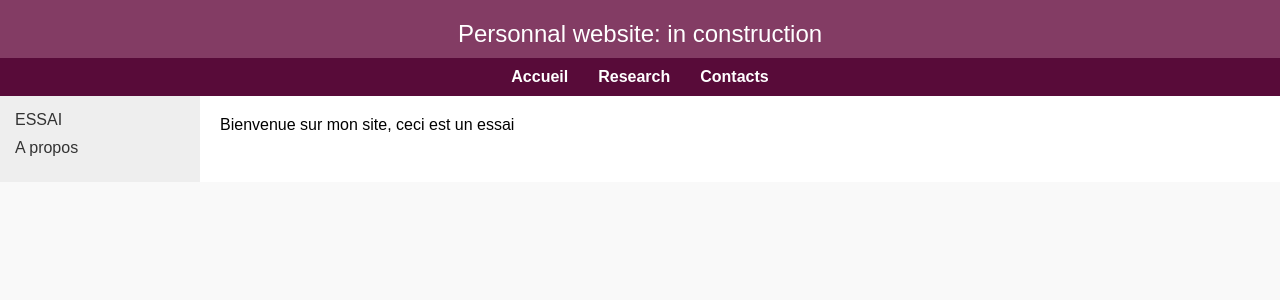
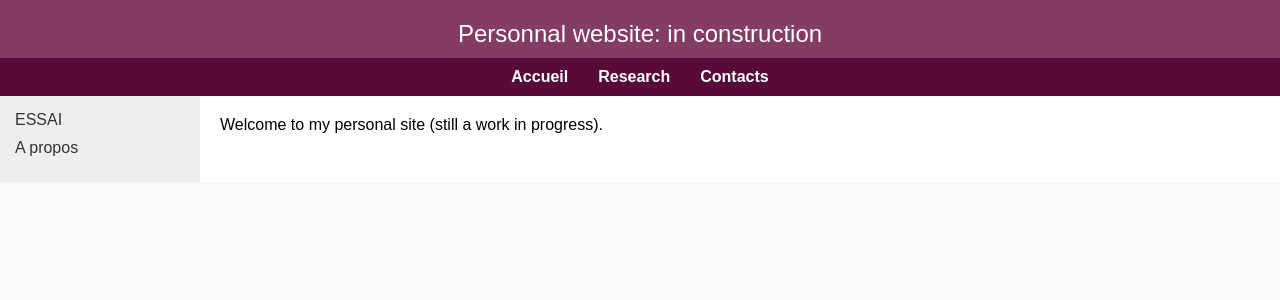
Before and after one commit to bdaire/bdaire.github.io, a Jekyll site: the page built from index.md, in a window 1280 px wide. Shown: the top 300 px of the page. Built offline with Jekyll 4.4.1, drawn with Linux system fonts in a browser that asks for light colours.

Commit message:
Update index.md

```diff
--- a/index.md
+++ b/index.md
@@ -3,4 +3,4 @@ layout: default
 title: Accueil
 ---
 
-Bienvenue sur mon site, ceci est un essai
+Welcome to my personal site (still a work in progress).
```
